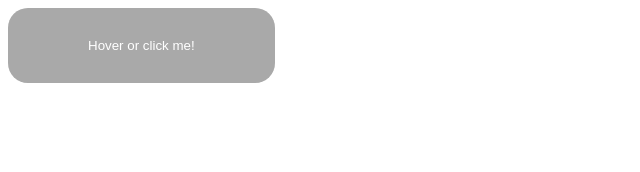
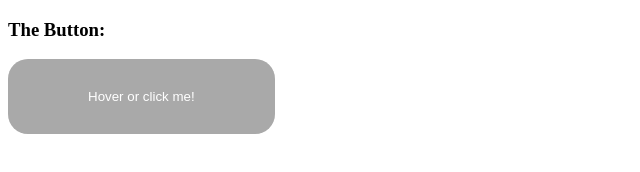
Before and after one commit to duckmaster2000/website, a plain HTML site: page coolstuff.html in a window 1280 px wide. Shown: the whole page, without its empty margins (0-640 px from the left). Drawn offline with Linux system fonts and the light colour scheme.

Commit message:
Update coolstuff.html

```diff
--- a/coolstuff.html
+++ b/coolstuff.html
@@ -8,6 +8,7 @@
   <link rel="stylesheet" href="button.css" />
 </head>
 <body>
+  <h3> The Button: </h3>
   <button class="btn">Hover or click me!</button>
 </body>
 </html>
```
